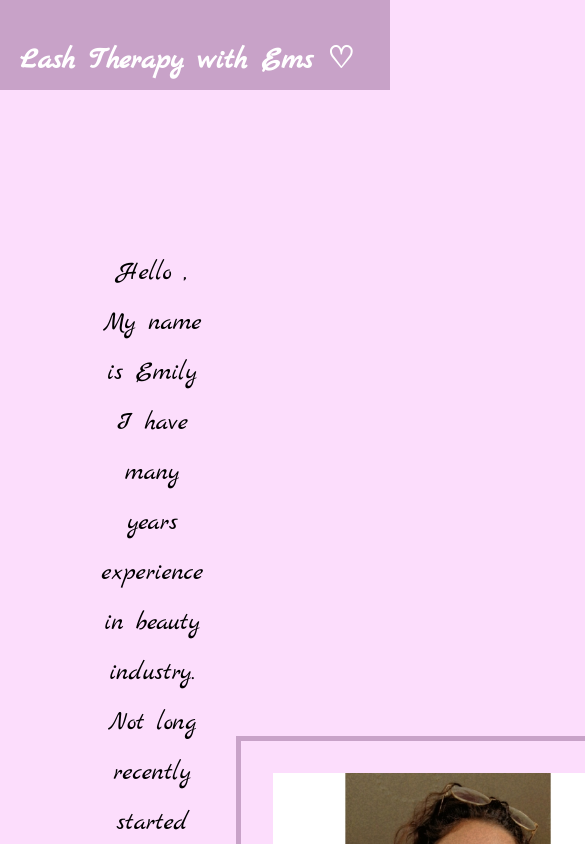
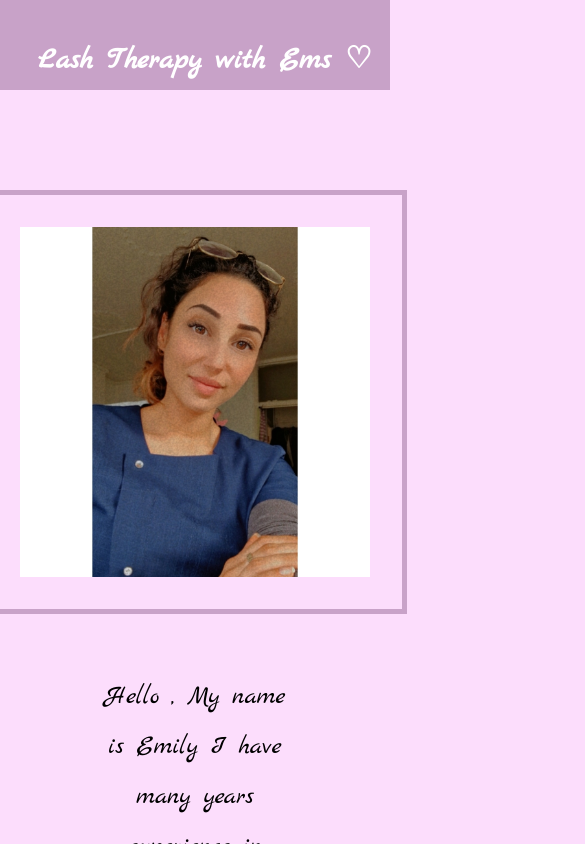
Before and after one commit to DeagoBrowne/Lash-Therapy, a React (Create React App) app: page / in a window 390 px wide. Shown: the top 844 px of the page, 585 px wide, since content can reach past the window. Built offline with nearby package versions, Linux system fonts and the light colour scheme.

Commit message:
mobile: centered nav--title, main: changed flex direction

```diff
--- a/src/App.css
+++ b/src/App.css
@@ -4,6 +4,8 @@ body {
   font-family: 'Marck Script', cursive;
   background-color: #fcddfc;
 }
+
+
 
 .navbar {
   display: flex;
@@ -12,6 +14,16 @@ body {
   padding-bottom: 10px;
   height: 80px;
   background-color: #C8A2C8;
+}
+
+@media only screen and (max-width: 1284px) {
+  .navbar {
+    justify-content: center;
+  }
+
+  .main-section {
+    flex-direction: column-reverse;
+  }
 }
 
 h3 {
```
